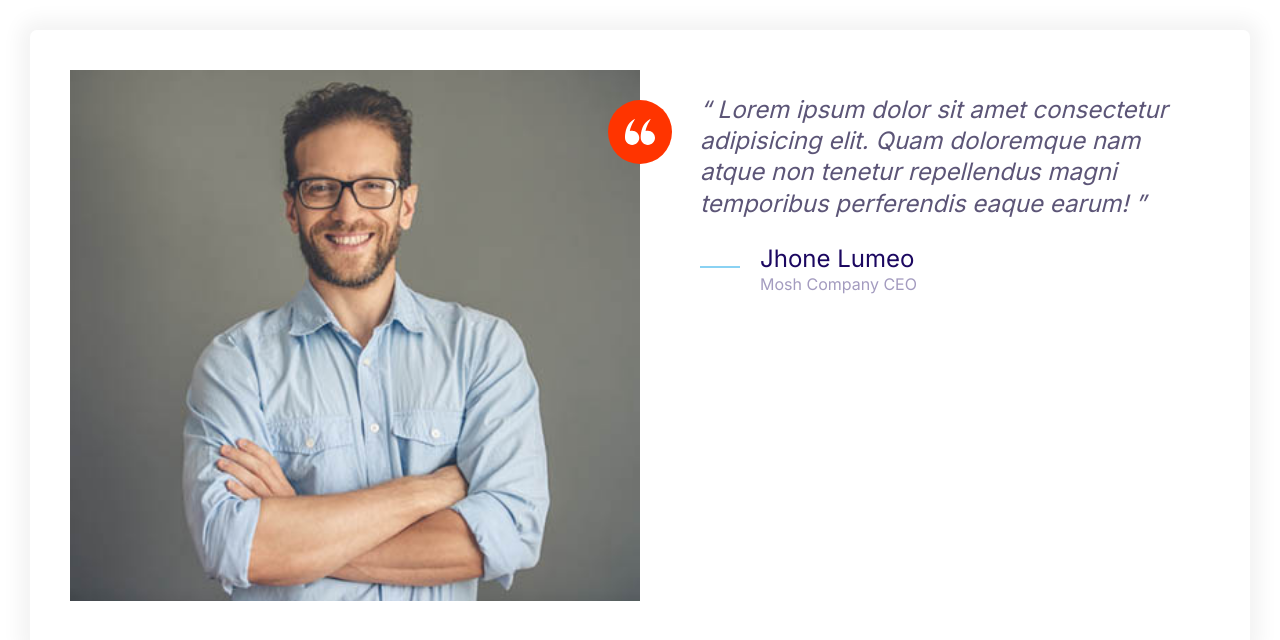
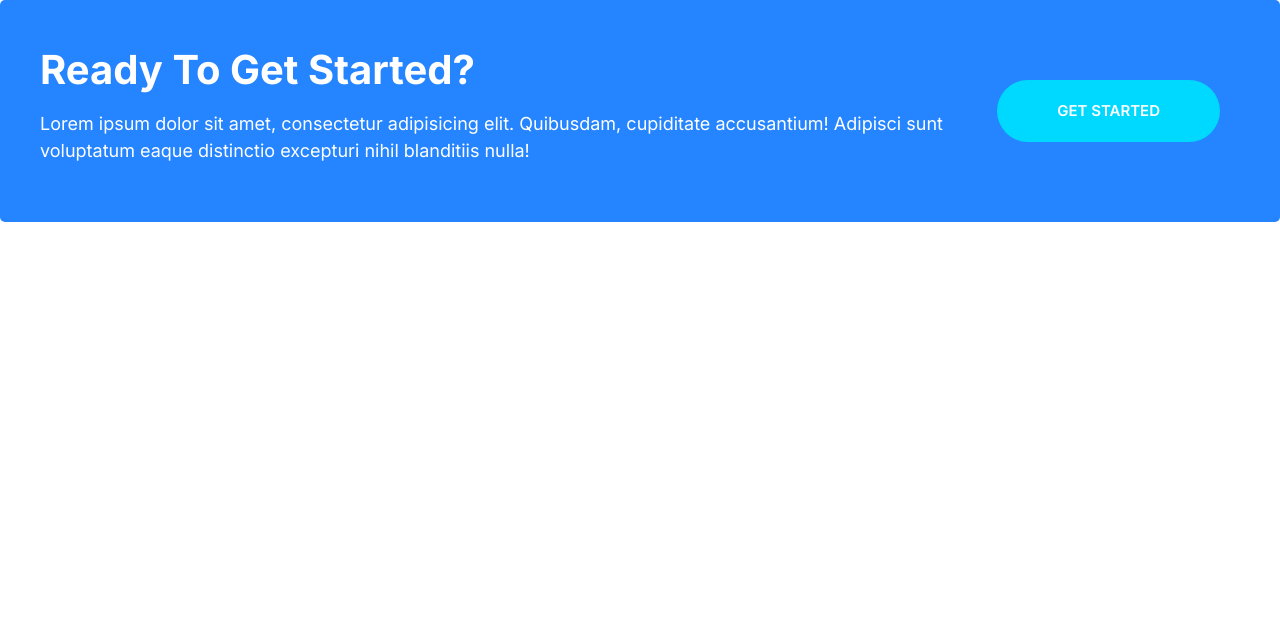
Before and after one commit to santhoshsandy7/Moshify-Project, a plain HTML site: page 9.MOSHIFY/index.html in a window 1280 px wide. Drawn offline with Linux system fonts and the light colour scheme.

Commit message:
Define callout componenent.

```diff
--- a/9.MOSHIFY/css/styles.css
+++ b/9.MOSHIFY/css/styles.css
@@ -245,6 +245,10 @@ a {
   background-color: var(--color-headings);
   color: #fff;
 }
+.btn--stretched {
+  padding-left: 6rem;
+  padding-right: 6rem;
+}
 
 @media screen and (min-width: 1024px) {
   .btn {
@@ -482,3 +486,42 @@ a {
     margin-left: 6rem;
   }
 }
+
+/* Callouts */
+.callout {
+  padding: 4rem;
+  border-radius: 5px;
+}
+
+.callout--primary {
+  background: var(--color-primary);
+  color: #fff;
+}
+
+.callout__heading {
+  margin-top: 0;
+  color: #fff;
+}
+
+.callout .btn {
+  justify-self: center;
+  align-self: center;
+}
+
+.callout__content {
+  text-align: center;
+}
+
+@media screen and (min-width: 768px) {
+  .callout__content {
+    text-align: left;
+  }
+
+  .callout .btn {
+    justify-self: start;
+    margin: 0 2rem;
+  }
+  .callout .grid--1x2 {
+    grid-template-columns: 1fr auto;
+  }
+}
--- a/9.MOSHIFY/index.html
+++ b/9.MOSHIFY/index.html
@@ -14,37 +14,18 @@
     <link rel="stylesheet" href="css/styles.css" />
     <title>Document</title>
   </head>
-  <body style="padding: 3rem">
-    <div class="card testimonial">
+  <body>
+    <div class="callout callout--primary">
       <div class="grid grid--1x2">
-        <div class="testimonial__image">
-          <img src="images/testimonial.jpg" alt="A smiling customer" />
-          <span class="icon-container icon-container--accent">
-            <svg class="icon icon--white icon--small">
-              <use xlink:href="images/sprite.svg#quotes"></use>
-            </svg>
-          </span>
+        <div class="callout__content">
+          <h2 class="callout__heading">Ready To Get Started?</h2>
+          <p>
+            Lorem ipsum dolor sit amet, consectetur adipisicing elit. Quibusdam,
+            cupiditate accusantium! Adipisci sunt voluptatum eaque distinctio
+            excepturi nihil blanditiis nulla!
+          </p>
         </div>
-        <blockquote class="quote">
-          <p class="quote__text">
-            Lorem ipsum dolor sit amet consectetur adipisicing elit. Quam
-            doloremque nam atque non tenetur repellendus magni temporibus
-            perferendis eaque earum!
-          </p>
-          <footer>
-            <div class="media">
-              <div class="media--image">
-                <svg class="icon icon--primary quote--style">
-                  <use xlink:href="images/sprite.svg#line"></use>
-                </svg>
-              </div>
-              <div class="media--body">
-                <h3 class="media--title quote__author">Jhone Lumeo</h3>
-                <p class="quote--organization">Mosh Company CEO</p>
-              </div>
-            </div>
-          </footer>
-        </blockquote>
+        <a class="btn btn--secondary btn--stretched" href="#">GET STARTED</a>
       </div>
     </div>
   </body>
```
Also changed, not shown: 9.MOSHIFY/component/callout.html (added, +13 -0 lines).
